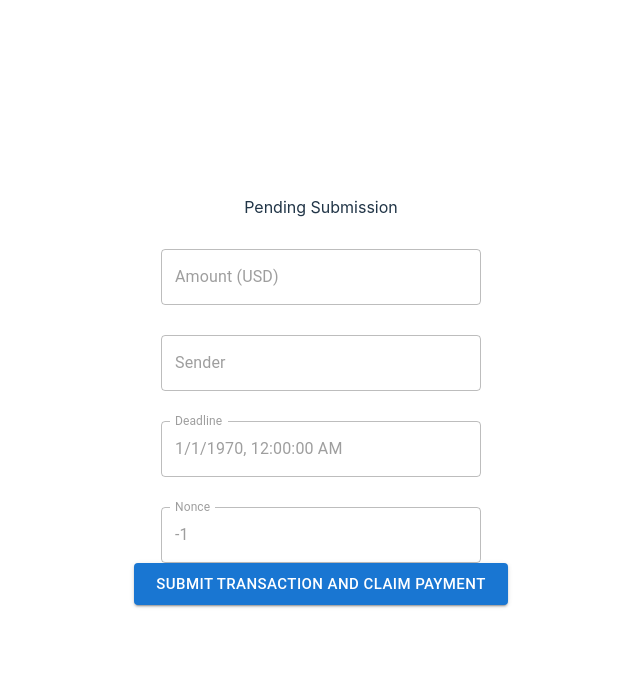
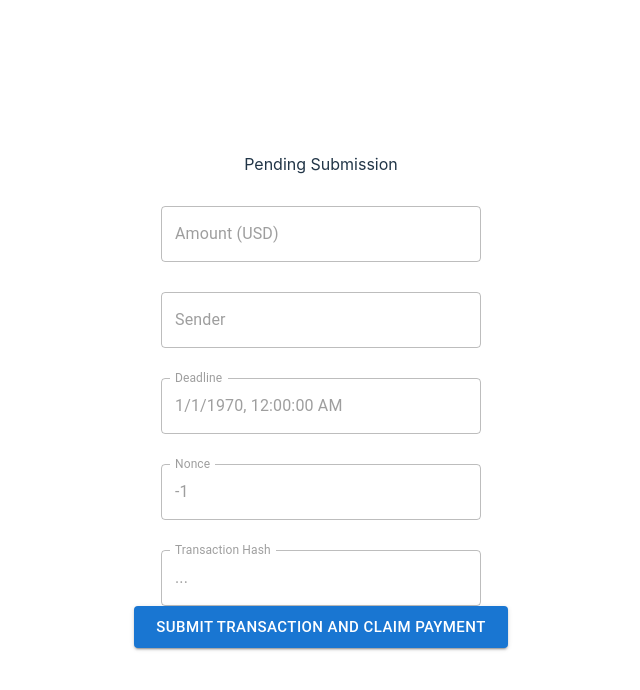
Before and after one commit to techsavage18/Gnosis-ScanPay, a React (Vite) app: page /receiveConfirmation in a window 1280 px wide. Shown: the top 690 px of the page, without its empty margins (319-959 px from the left). Built offline with nearby package versions, Linux system fonts and the light colour scheme.

Commit message:
Add tx hash display

```diff
--- a/src/helpers.ts
+++ b/src/helpers.ts
@@ -83,7 +83,7 @@ export async function awaitTask(taskId: string) {
             }
         }, 500);
     });
-    await taskFulfilledPromise;
+    return await taskFulfilledPromise;
 }
 export async function sendTask(
     owner: string,
--- a/src/pages/ReceiveConfirmation.tsx
+++ b/src/pages/ReceiveConfirmation.tsx
@@ -14,6 +14,7 @@ function PayConfirmation() {
     const [searchParams] = useSearchParams();
     const [nonce, setNonce] = useState(-1);
     const [state, setState] = useState("loading");
+    const [transactionHash, setTransactionHash] = useState("...");
     console.log(searchParams);
     const sender = searchParams.get("sender");
     const recipient = searchParams.get("address");
@@ -67,9 +68,12 @@ function PayConfirmation() {
             permitCallData ?? ""
         );
         console.log("taskId:", taskId);
+        setState("submitted");
 
-        const task = await awaitTask(taskId);
+        const task = await awaitTask(taskId) as any;
         console.log("taskResult:", task);
+        setState("confirmed");
+        setTransactionHash(task.transactionHash);
     }
 
     function stateHeader() {
@@ -146,6 +150,18 @@ function PayConfirmation() {
                     disabled
                 />
             </div>
+
+            <div style={{ marginTop: 30 }}>
+                <TextField
+                    style={{ width: 320 }}
+                    value={transactionHash}
+                    label="Transaction Hash"
+                    size="medium"
+                    variant="outlined"
+                    color="primary"
+                    disabled
+                />
+            </div>
             <Button
                 variant="contained"
                 size="large"
```
